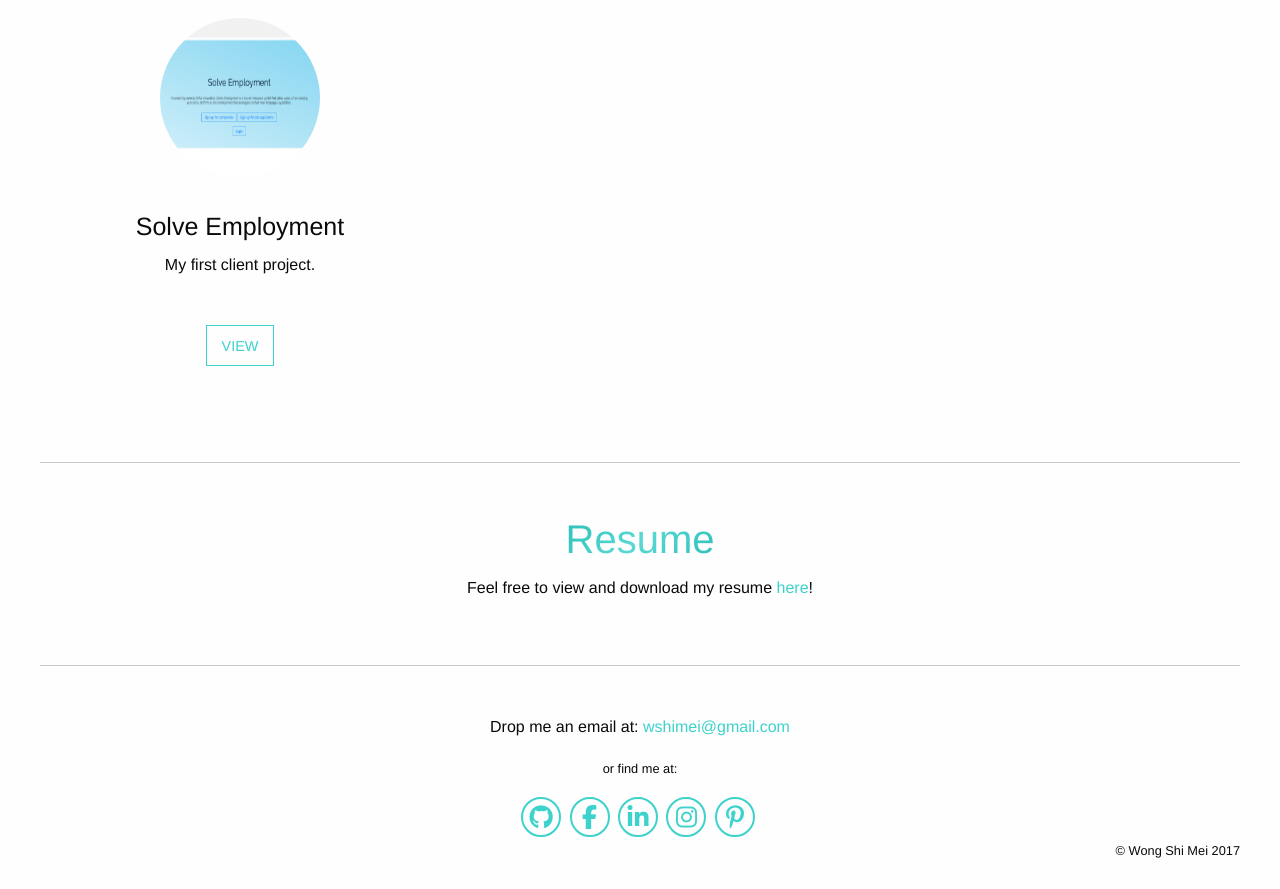
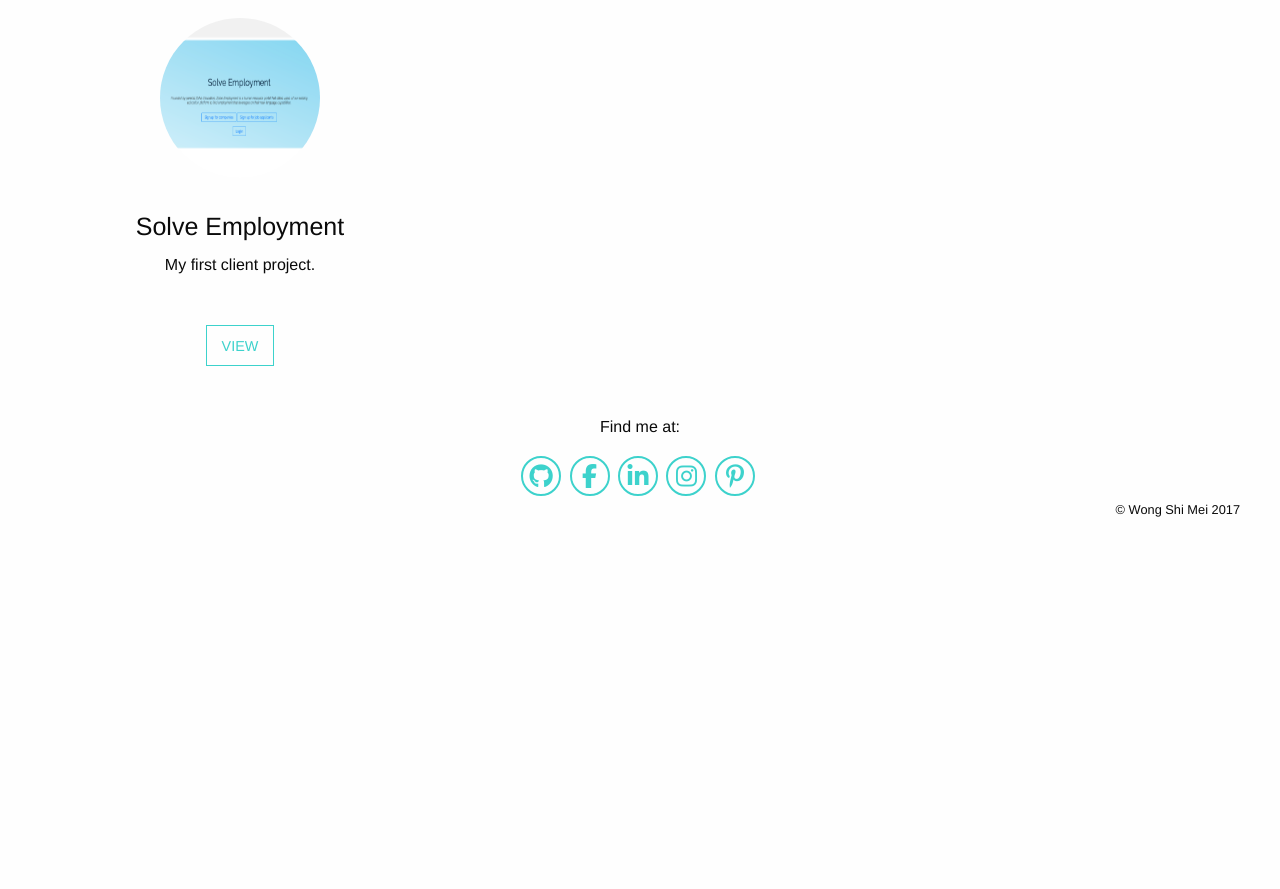
Before and after one commit to wshimei/ShimeiWong, a website: page index.html in a window 1280 px wide. Shown: the part 1183-2072 px from the top of the page. After the commit the page ends 1731 px from the top, so only its background shows below. Drawn offline with Linux system fonts and the light colour scheme.

Commit message:
removed email and resume

```diff
--- a/index.html
+++ b/index.html
@@ -125,20 +125,19 @@
     </div>
   </div>
 
-  <hr class="docs-section-margin" id="resume">
+  <!-- <hr class="docs-section-margin" id="resume"> -->
 
-  <div class="row" >
+  <!-- <div class="row" >
     <div class="large-12 columns text-center">
         <h2 ><span class="highlighted">Resume</span></h2>
         <p>Feel free to view and download my resume <a href="./pdf/wongshimei.pdf">here</a>!</p>
     </div>
-  </div>
+  </div> -->
 
-  <hr class="docs-section-margin">
+  <!-- <hr class="docs-section-margin"> -->
 
   <div class="rounded-social-buttons">
-    <p>Drop me an email at: <a href="mailto:wshimei@gmail.com">wshimei@gmail.com</a></p>
-    <p><small>or find me at:</small></p>
+    <p>Find me at:</p>
     <a class="social-button github" href="https://github.com/wshimei"></a>
     <a class="social-button facebook" href="https://www.facebook.com/shimei.aka.ah.mei"></a>
     <a class="social-button linkedin" href="https://www.linkedin.com/in/wshimei/"></a>
```
